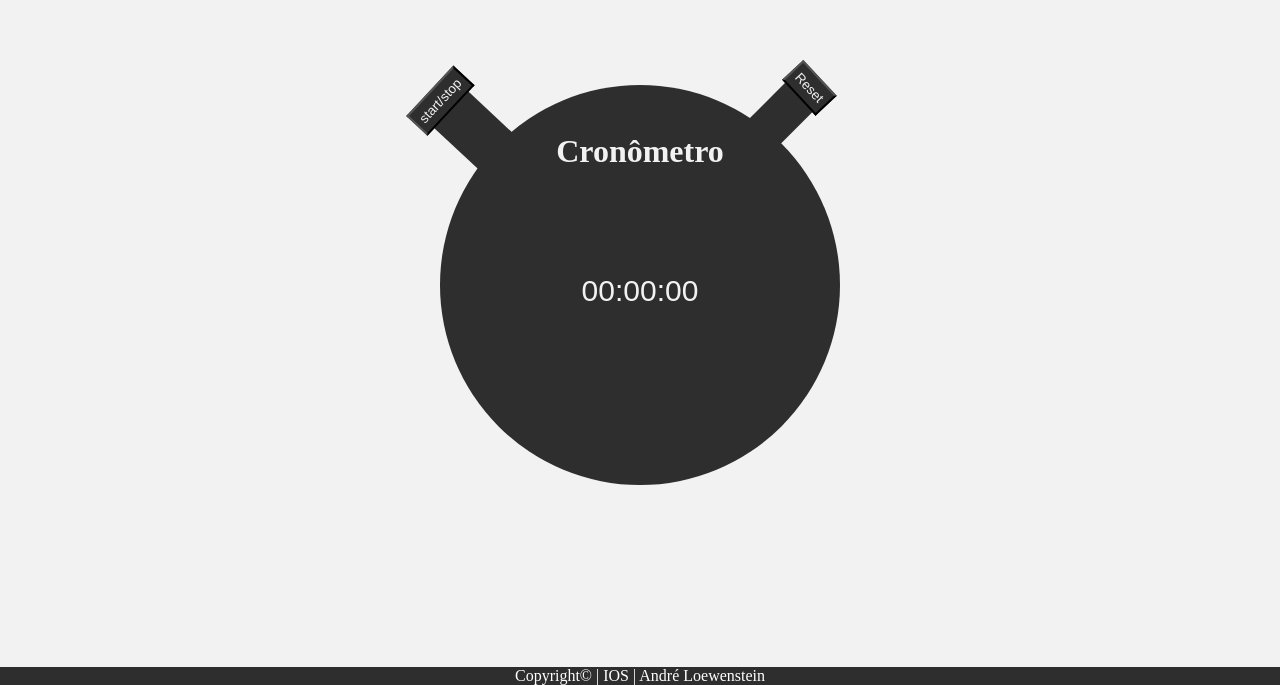
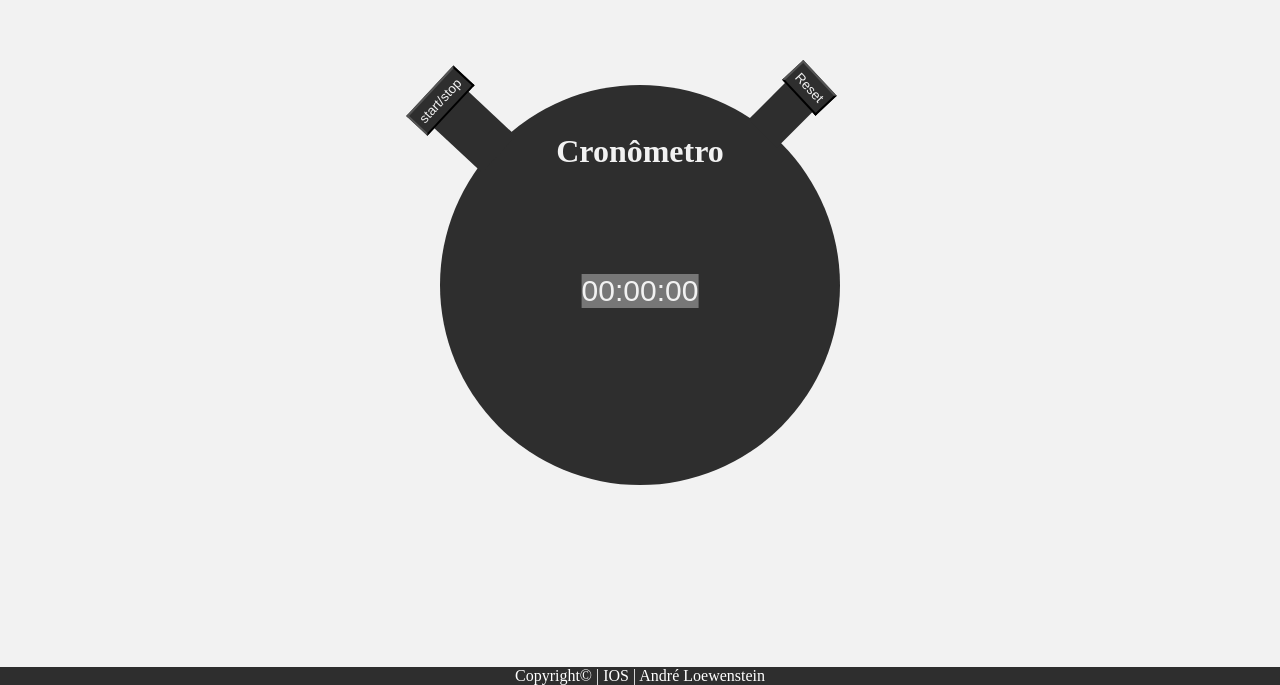
Before and after one commit to loewenstein04/Cron-metro, a plain HTML site: page index.html in a window 1280 px wide. Shown: the part 115-800 px from the top of the page. Drawn offline with Linux system fonts and the light colour scheme; a web font is replaced by a local one.

Commit message:
Update style.css

```diff
--- a/style.css
+++ b/style.css
@@ -36,6 +36,7 @@ body {
     left: 50%;
     transform: translate(-50%, -50%);
     font-size: 30px;
+    background: #777777;
 }
 
 .btns {
```
